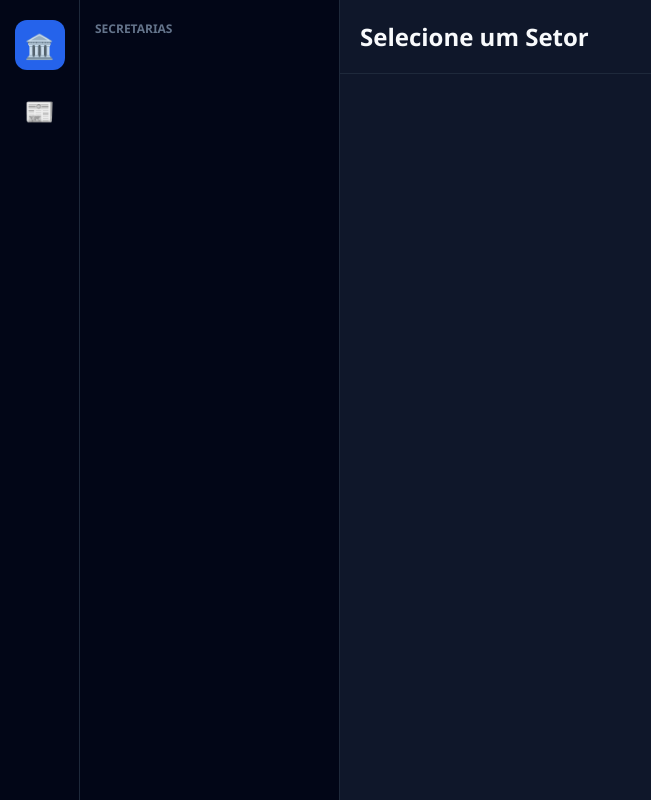
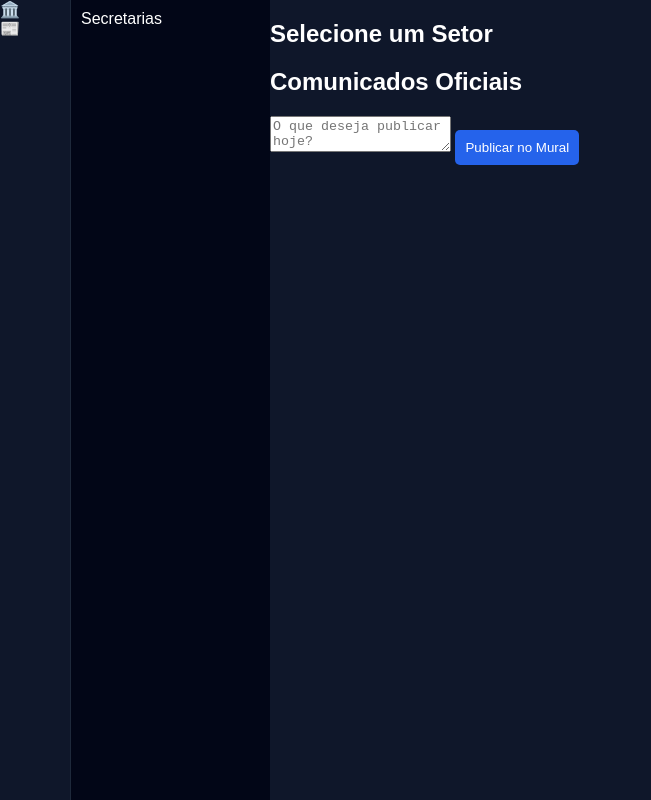
Before and after one commit to detiillimichel-max/Aplicativo-Prefeitura-municipal-, a plain HTML site: page index.html in a window 1280 px wide. Shown: the whole page, without its empty margins (0-651 px from the left). Drawn offline with nearby package versions, Linux system fonts and the light colour scheme.

Commit message:
Update style.css

```diff
--- a/assets/style.css
+++ b/assets/style.css
@@ -1,41 +1,11 @@
-:root {
-    --dark-bg: #020617;
-    --card-bg: #0f172a;
-    --accent: #2563eb;
-    --border-color: #1e293b;
-    --text-main: #f8fafc;
-}
-
-* { margin: 0; padding: 0; box-sizing: border-box; }
-body { font-family: 'Segoe UI', Roboto, sans-serif; background: var(--card-bg); color: var(--text-main); height: 100vh; overflow: hidden; }
-
-.app-container { display: grid; grid-template-columns: 80px 260px 1fr; height: 100vh; }
-
-/* Sidebar Ícones */
-.sidebar-nav { background: var(--dark-bg); border-right: 1px solid var(--border-color); display: flex; flex-direction: column; align-items: center; padding: 20px 0; }
-.nav-item { width: 50px; height: 50px; border-radius: 12px; display: flex; align-items: center; justify-content: center; font-size: 24px; cursor: pointer; margin-bottom: 15px; transition: 0.3s; }
-.nav-item.active { background: var(--accent); }
-
-/* Sidebar Lista */
-.sidebar-list { background: var(--dark-bg); border-right: 1px solid var(--border-color); padding: 20px 15px; overflow-y: auto; }
-.list-header { font-size: 12px; text-transform: uppercase; color: #64748b; margin-bottom: 15px; font-weight: bold; }
-.sec-item { padding: 12px; border-radius: 8px; cursor: pointer; margin-bottom: 5px; color: #94a3b8; }
-.sec-item:hover { background: #1e293b; color: white; }
-.sec-item.active { background: #1e293b; color: var(--accent); font-weight: bold; }
-
-/* Main Area */
-.content-area { display: flex; flex-direction: column; }
-.view { display: none; height: 100%; flex-direction: column; }
-.view.active { display: flex; }
-.view-header { padding: 20px; border-bottom: 1px solid var(--border-color); }
-
-.chat-log { flex: 1; padding: 20px; overflow-y: auto; }
-.chat-input-bar { padding: 20px; background: var(--dark-bg); display: flex; gap: 10px; }
-.chat-input-bar input { flex: 1; background: var(--card-bg); border: 1px solid var(--border-color); color: white; padding: 12px; border-radius: 8px; outline: none; }
-
-button { background: var(--accent); color: white; border: none; padding: 10px 25px; border-radius: 8px; cursor: pointer; font-weight: bold; }
-
-/* Mural de Feed */
-.feed-container { flex: 1; overflow-y: auto; padding: 20px; }
-.feed-composer { background: var(--dark-bg); padding: 15px; border-radius: 12px; margin-bottom: 20px; }
-.feed-composer textarea { width: 100%; background: transparent; border: none; color: white; height: 80px; resize: none; outline: none; margin-bottom: 10px; }
+body { background: #0f172a; color: white; font-family: sans-serif; margin: 0; }
+.app-container { display: grid; grid-template-columns: 70px 200px 1fr; height: 100vh; }
+.sidebar-icons { background: #020617; display: flex; flex-direction: column; align-items: center; padding: 10px; }
+.sidebar-list { background: #020617; border-left: 1px solid #1e293b; padding: 10px; }
+.sec-item { padding: 10px; cursor: pointer; color: #94a3b8; }
+.sec-item.active { color: #2563eb; font-weight: bold; }
+.main-content { display: flex; flex-direction: column; }
+.display { flex: 1; padding: 20px; overflow-y: auto; }
+.input-bar { padding: 20px; background: #020617; display: flex; gap: 10px; }
+input { flex: 1; padding: 10px; border-radius: 5px; border: none; }
+button { background: #2563eb; color: white; border: none; padding: 10px; border-radius: 5px; }
```
